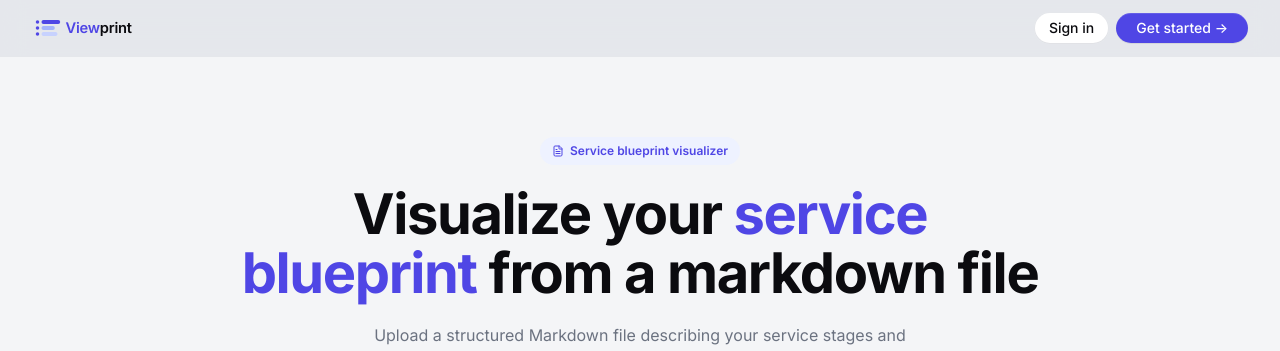
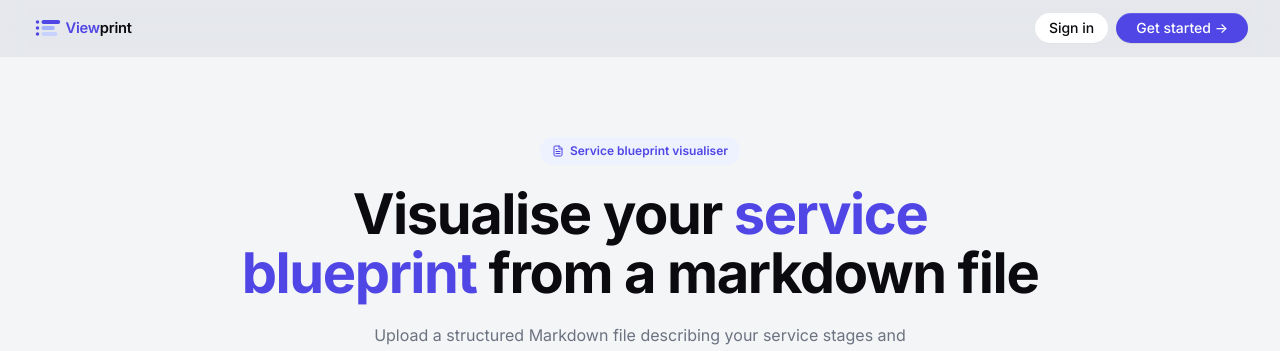
Before and after one commit to Gibbtronic/viewprint, a Next.js app: page / in a window 1280 px wide. Shown: the top 351 px of the page. Built offline with nearby package versions, Linux system fonts and the light colour scheme; no server answers.

Commit message:
Change Visualize to Visualise throughout

```diff
--- a/src/app/layout.tsx
+++ b/src/app/layout.tsx
@@ -7,7 +7,7 @@ import { ExportModal } from '@/components/ExportModal';
 import { ModalsWrapper } from '@/components/ModalsWrapper';
 
 export const metadata: Metadata = {
-  title: 'Viewprint — Service blueprint visualizer',
+  title: 'Viewprint — Service blueprint visualiser',
   description: 'Turn a structured Markdown file into an interactive service blueprint.',
   icons: { icon: '/logo-mark-tile.svg' },
 };
--- a/src/app/page.tsx
+++ b/src/app/page.tsx
@@ -93,10 +93,10 @@ export default function LandingPage() {
         <div className="landing__hero">
           <div className="pill pill--brand">
             <FileText size={12} />
-            Service blueprint visualizer
+            Service blueprint visualiser
           </div>
           <h1 className="hero-title">
-            Visualize your{' '}
+            Visualise your{' '}
             <span className="hero-title__accent">service blueprint</span>
             {' '}from a markdown file
           </h1>
--- a/src/components/UploadModal.tsx
+++ b/src/components/UploadModal.tsx
@@ -113,7 +113,7 @@ export function UploadModal() {
               New blueprint
             </div>
             <h2 style={{ margin: '6px 0 8px', fontSize: 'var(--t-20)', fontWeight: 600 }}>
-              Visualize from a markdown file
+              Visualise from a markdown file
             </h2>
             <p style={{ margin: 0, fontSize: 'var(--t-14)', color: 'var(--fg-2)', lineHeight: 1.5 }}>
               Upload a structured markdown file describing your service stages, swimlanes, and KPIs — Viewprint renders it as an interactive blueprint.
```
